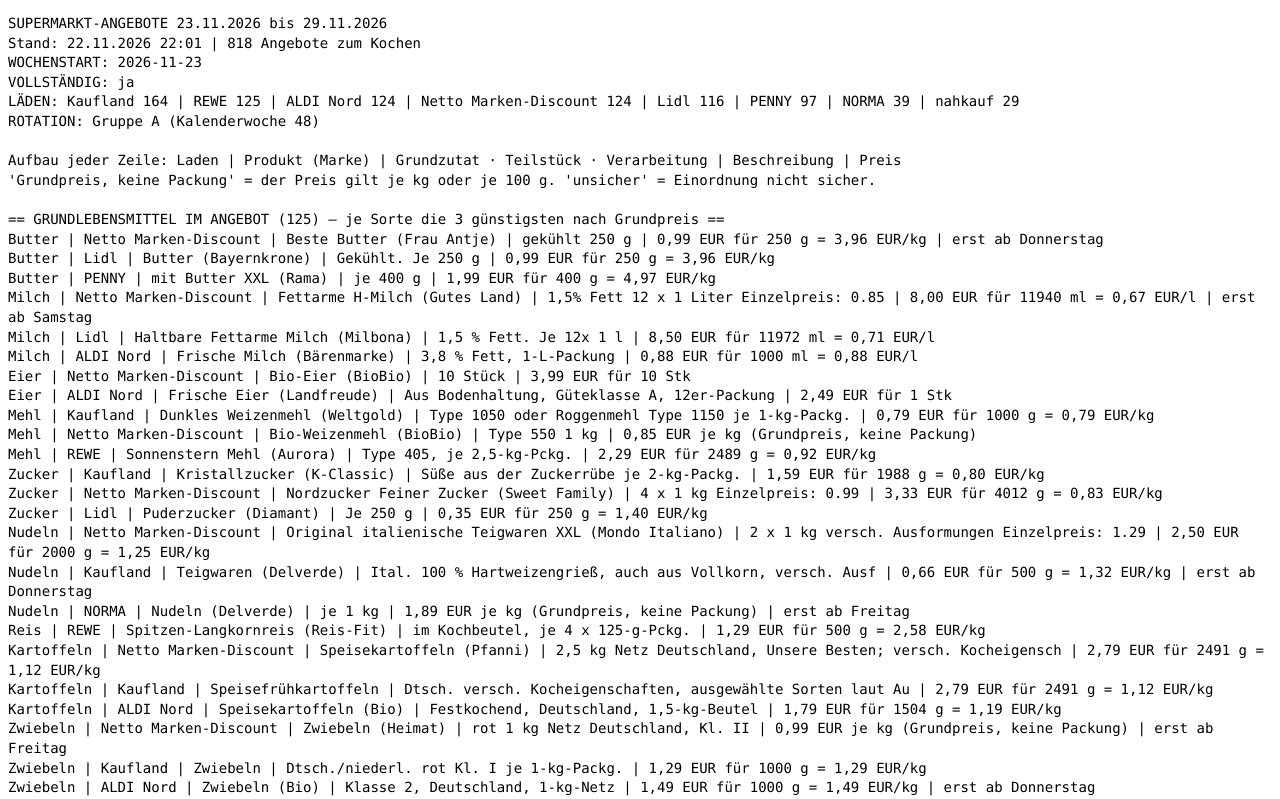
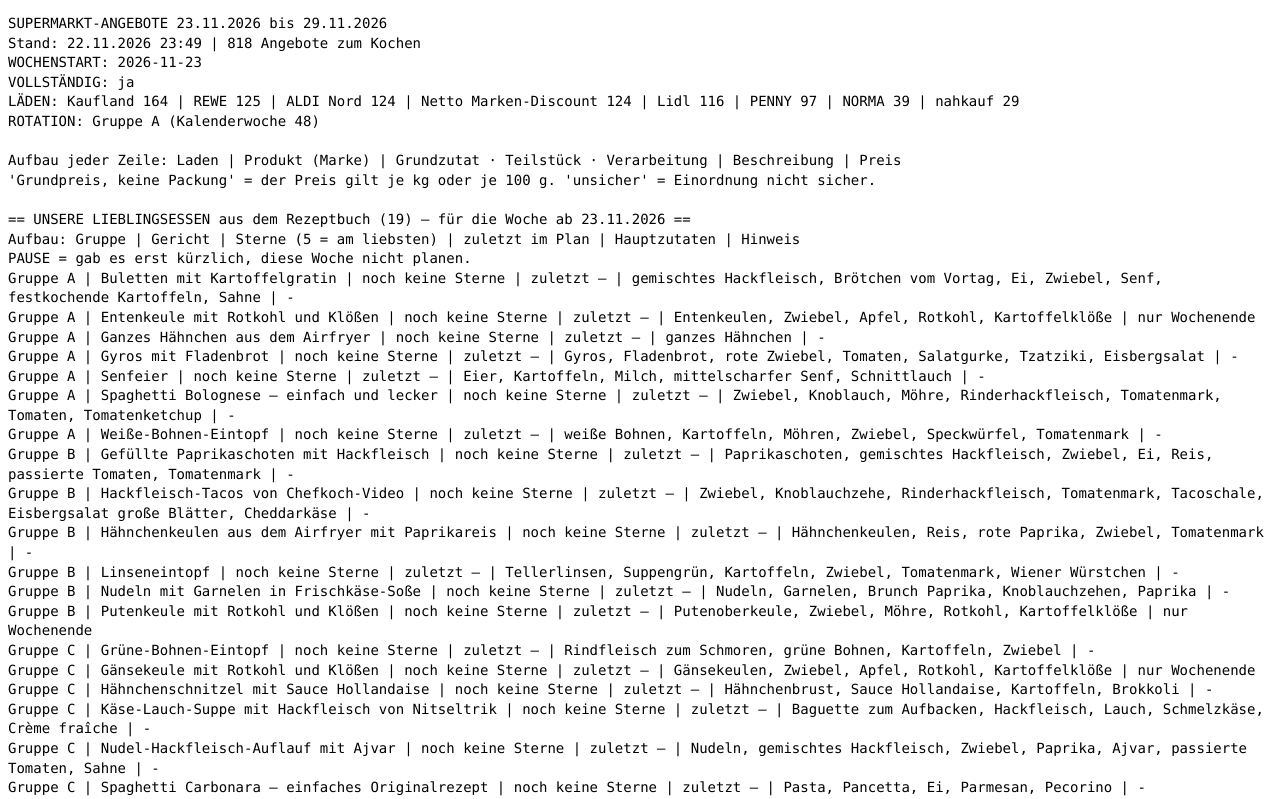
Before and after one commit to rolle3privat-art/angebote, a plain HTML site: page index.html in a window 1280 px wide. Shown: the top 799 px of the page. Drawn offline with Linux system fonts and the light colour scheme.

Commit message:
Wochenliste 22.11.2026 23:49

```diff
--- a/index.html
+++ b/index.html
@@ -2,7 +2,7 @@
 <html lang="de"><head><meta charset="utf-8"><meta name="viewport" content="width=device-width, initial-scale=1"><meta name="robots" content="noindex"><title>Angebote Woche ab 23.11.2026</title></head>
 <body><pre style="white-space:pre-wrap;font:14px/1.4 Consolas,monospace">
 SUPERMARKT-ANGEBOTE 23.11.2026 bis 29.11.2026
-Stand: 22.11.2026 22:01 | 818 Angebote zum Kochen
+Stand: 22.11.2026 23:49 | 818 Angebote zum Kochen
 WOCHENSTART: 2026-11-23
 VOLLSTÄNDIG: ja
 LÄDEN: Kaufland 164 | REWE 125 | ALDI Nord 124 | Netto Marken-Discount 124 | Lidl 116 | PENNY 97 | NORMA 39 | nahkauf 29
@@ -11,10 +11,33 @@ ROTATION: Gruppe A (Kalenderwoche 48)
 Aufbau jeder Zeile: Laden | Produkt (Marke) | Grundzutat · Teilstück · Verarbeitung | Beschreibung | Preis
 &#x27;Grundpreis, keine Packung&#x27; = der Preis gilt je kg oder je 100 g. &#x27;unsicher&#x27; = Einordnung nicht sicher.
 
-== GRUNDLEBENSMITTEL IM ANGEBOT (125) – je Sorte die 3 günstigsten nach Grundpreis ==
+== UNSERE LIEBLINGSESSEN aus dem Rezeptbuch (19) – für die Woche ab 23.11.2026 ==
+Aufbau: Gruppe | Gericht | Sterne (5 = am liebsten) | zuletzt im Plan | Hauptzutaten | Hinweis
+PAUSE = gab es erst kürzlich, diese Woche nicht planen.
+Gruppe A | Buletten mit Kartoffelgratin | noch keine Sterne | zuletzt – | gemischtes Hackfleisch, Brötchen vom Vortag, Ei, Zwiebel, Senf, festkochende Kartoffeln, Sahne | -
+Gruppe A | Entenkeule mit Rotkohl und Klößen | noch keine Sterne | zuletzt – | Entenkeulen, Zwiebel, Apfel, Rotkohl, Kartoffelklöße | nur Wochenende
+Gruppe A | Ganzes Hähnchen aus dem Airfryer | noch keine Sterne | zuletzt – | ganzes Hähnchen | -
+Gruppe A | Gyros mit Fladenbrot | noch keine Sterne | zuletzt – | Gyros, Fladenbrot, rote Zwiebel, Tomaten, Salatgurke, Tzatziki, Eisbergsalat | -
+Gruppe A | Senfeier | noch keine Sterne | zuletzt – | Eier, Kartoffeln, Milch, mittelscharfer Senf, Schnittlauch | -
+Gruppe A | Spaghetti Bolognese – einfach und lecker | noch keine Sterne | zuletzt – | Zwiebel, Knoblauch, Möhre, Rinderhackfleisch, Tomatenmark, Tomaten, Tomatenketchup | -
+Gruppe A | Weiße-Bohnen-Eintopf | noch keine Sterne | zuletzt – | weiße Bohnen, Kartoffeln, Möhren, Zwiebel, Speckwürfel, Tomatenmark | -
+Gruppe B | Gefüllte Paprikaschoten mit Hackfleisch | noch keine Sterne | zuletzt – | Paprikaschoten, gemischtes Hackfleisch, Zwiebel, Ei, Reis, passierte Tomaten, Tomatenmark | -
+Gruppe B | Hackfleisch-Tacos von Chefkoch-Video | noch keine Sterne | zuletzt – | Zwiebel, Knoblauchzehe, Rinderhackfleisch, Tomatenmark, Tacoschale, Eisbergsalat große Blätter, Cheddarkäse | -
+Gruppe B | Hähnchenkeulen aus dem Airfryer mit Paprikareis | noch keine Sterne | zuletzt – | Hähnchenkeulen, Reis, rote Paprika, Zwiebel, Tomatenmark | -
+Gruppe B | Linseneintopf | noch keine Sterne | zuletzt – | Tellerlinsen, Suppengrün, Kartoffeln, Zwiebel, Tomatenmark, Wiener Würstchen | -
+Gruppe B | Nudeln mit Garnelen in Frischkäse-Soße | noch keine Sterne | zuletzt – | Nudeln, Garnelen, Brunch Paprika, Knoblauchzehen, Paprika | -
+Gruppe B | Putenkeule mit Rotkohl und Klößen | noch keine Sterne | zuletzt – | Putenoberkeule, Zwiebel, Möhre, Rotkohl, Kartoffelklöße | nur Wochenende
+Gruppe C | Grüne-Bohnen-Eintopf | noch keine Sterne | zuletzt – | Rindfleisch zum Schmoren, grüne Bohnen, Kartoffeln, Zwiebel | -
+Gruppe C | Gänsekeule mit Rotkohl und Klößen | noch keine Sterne | zuletzt – | Gänsekeulen, Zwiebel, Apfel, Rotkohl, Kartoffelklöße | nur Wochenende
+Gruppe C | Hähnchenschnitzel mit Sauce Hollandaise | noch keine Sterne | zuletzt – | Hähnchenbrust, Sauce Hollandaise, Kartoffeln, Brokkoli | -
+Gruppe C | Käse-Lauch-Suppe mit Hackfleisch von Nitseltrik | noch keine Sterne | zuletzt – | Baguette zum Aufbacken, Hackfleisch, Lauch, Schmelzkäse, Crème fraîche | -
+Gruppe C | Nudel-Hackfleisch-Auflauf mit Ajvar | noch keine Sterne | zuletzt – | Nudeln, gemischtes Hackfleisch, Zwiebel, Paprika, Ajvar, passierte Tomaten, Sahne | -
+Gruppe C | Spaghetti Carbonara – einfaches Originalrezept | noch keine Sterne | zuletzt – | Pasta, Pancetta, Ei, Parmesan, Pecorino | -
+
+== GRUNDLEBENSMITTEL IM ANGEBOT (123) – je Sorte die 3 günstigsten nach Grundpreis ==
 Butter | Netto Marken-Discount | Beste Butter (Frau Antje) | gekühlt 250 g | 0,99 EUR für 250 g = 3,96 EUR/kg | erst ab Donnerstag
 Butter | Lidl | Butter (Bayernkrone) | Gekühlt. Je 250 g | 0,99 EUR für 250 g = 3,96 EUR/kg
-Butter | PENNY | mit Butter XXL (Rama) | je 400 g | 1,99 EUR für 400 g = 4,97 EUR/kg
+Butter | ALDI Nord | Kærgården Butter (Arla) | 82 % Fett, mild gesäuert, 250-g-Packung | 1,29 EUR für 250 g = 5,16 EUR/kg
 Milch | Netto Marken-Discount | Fettarme H-Milch (Gutes Land) | 1,5% Fett 12 x 1 Liter Einzelpreis: 0.85 | 8,00 EUR für 11940 ml = 0,67 EUR/l | erst ab Samstag
 Milch | Lidl | Haltbare Fettarme Milch (Milbona) | 1,5 % Fett. Je 12x 1 l | 8,50 EUR für 11972 ml = 0,71 EUR/l
 Milch | ALDI Nord | Frische Milch (Bärenmarke) | 3,8 % Fett, 1-L-Packung | 0,88 EUR für 1000 ml = 0,88 EUR/l
```
Also changed, not shown: angebote.txt.
